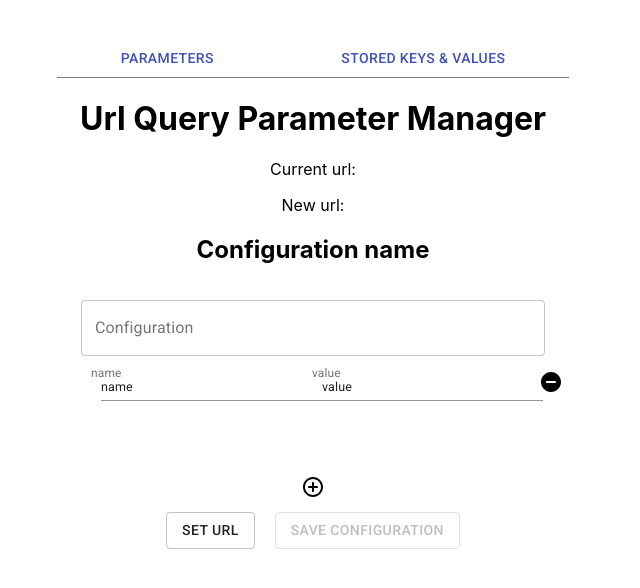
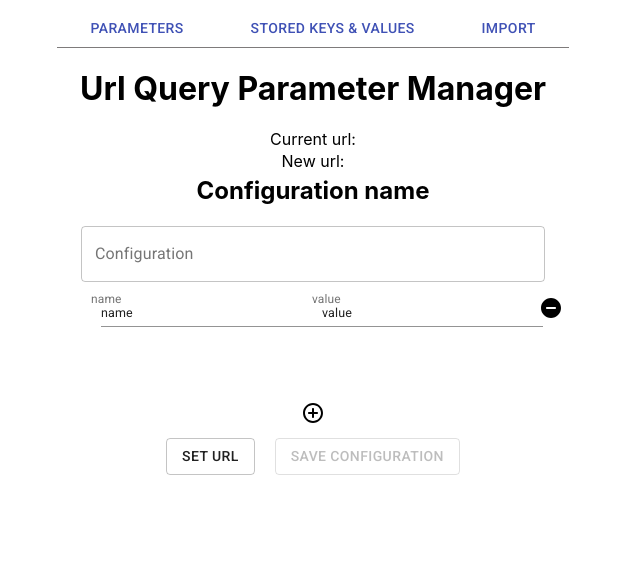
Before and after one commit to Juliafin/urlQueryParamterManager, a React app in the folder url-query-parameter-manager/: page / in a window 1280 px wide. Shown: the top 588 px of the page, without its empty margins (7-647 px from the left). Built offline with nearby package versions, Linux system fonts and the light colour scheme.

Commit message:
Implemented file upload layout and minor style changes

```diff
--- a/url-query-parameter-manager/src/App.js
+++ b/url-query-parameter-manager/src/App.js
@@ -2,6 +2,7 @@ import React from "react";
 import { Route, Link as RouterLink } from 'react-router-dom';
 import ParameterLayout from './components/pages/ParameterLayout';
 import StoredConfigurationLayout from './components/pages/StoredConfigurationLayout';
+import ImportLayout from './components/pages/ImportLayout';
 import { Container, Button } from "@material-ui/core";
 import './App.css';
 
@@ -17,8 +18,12 @@ const App = () => {
       <Button className="btn" color="primary" component={RouterLink} to="/config">
         Stored Keys {`&`} Values
       </Button>
+      <Button className="btn" color="primary" component={RouterLink} to="/import">
+        Import
+      </Button>
       </div>
 
+      <Route exact path="/import" component={ImportLayout}/>
       <Route exact path="/config" component={StoredConfigurationLayout}/>
       <Route exact path="/" component={ParameterLayout}/>
     </Container>
--- /dev/null
+++ b/url-query-parameter-manager/src/components/pages/ImportLayout.js
@@ -0,0 +1,33 @@
+import React from 'react';
+import { readFile } from '../../utils/readFile';
+import Container from '@material-ui/core/Container';
+import Typography from '@material-ui/core/Typography';
+
+const ImportLayout = () => {
+
+  return (
+    <Container>
+      <Typography variant="h6">Import a JSON file below</Typography>
+      <input accept=".json" type="file" onChange={async (event) => {
+        console.log('File loaded', event);
+        const file = event.target.files && event.target.files[0];
+        const parsedFile = await readFile(file);
+
+        try {
+          const json = JSON.parse(parsedFile)
+          console.log('JSON!', json);
+        } catch(err) {
+          console.log('err parsing: ', err)
+        }
+
+      }}/>
+    </Container>
+
+
+
+
+  )
+}
+
+
+export default ImportLayout;
--- a/url-query-parameter-manager/src/components/pages/storedConfigurationLayout.css
+++ b/url-query-parameter-manager/src/components/pages/storedConfigurationLayout.css
@@ -1,3 +1,11 @@
+.configurationLayout p {
+  margin: 2px;
+}
+
+.configurationLayout h2 {
+  margin: 5px;
+}
+
 .keyHistoryContainer {
   height: 325px;
 }
--- a/url-query-parameter-manager/src/index.css
+++ b/url-query-parameter-manager/src/index.css
@@ -3,13 +3,13 @@
 }
 
 body {
-  margin: 40px;
+  margin: 10px 40px;
   font-family: -apple-system, BlinkMacSystemFont, 'Segoe UI', 'Roboto', 'Oxygen',
     'Ubuntu', 'Cantarell', 'Fira Sans', 'Droid Sans', 'Helvetica Neue',
     sans-serif;
   -webkit-font-smoothing: antialiased;
   -moz-osx-font-smoothing: grayscale;
   min-width: 500px;
-  height: 415px;
+  height: 464px;
   width: 560px
 }
--- /dev/null
+++ b/url-query-parameter-manager/src/utils/readFile.js
@@ -0,0 +1,14 @@
+export const readFile = (file) => {
+
+  let reader = new FileReader();
+
+  return new Promise((resolve, reject) => {
+    reader.onload = function(e) {
+      // that.displayData(e.target.result);
+      const data = e.target.result;
+      console.log(data, 'DATA!!');
+      resolve(data);
+    };
+    reader.readAsText(file);
+  })
+}
```
Also changed, not shown: 1 other file (tests, documents, lock files or other folders).
